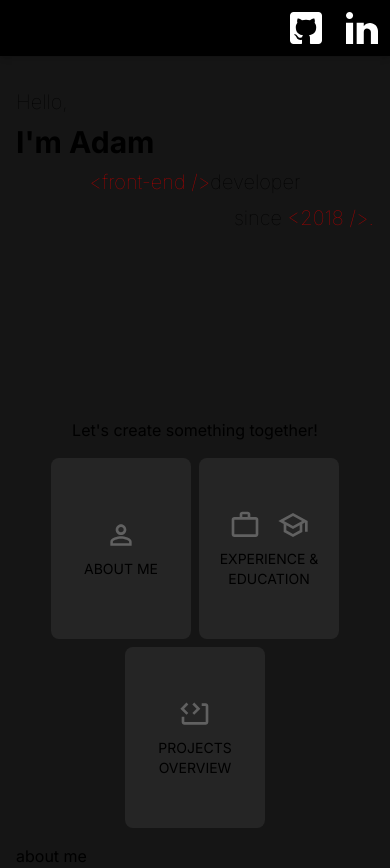
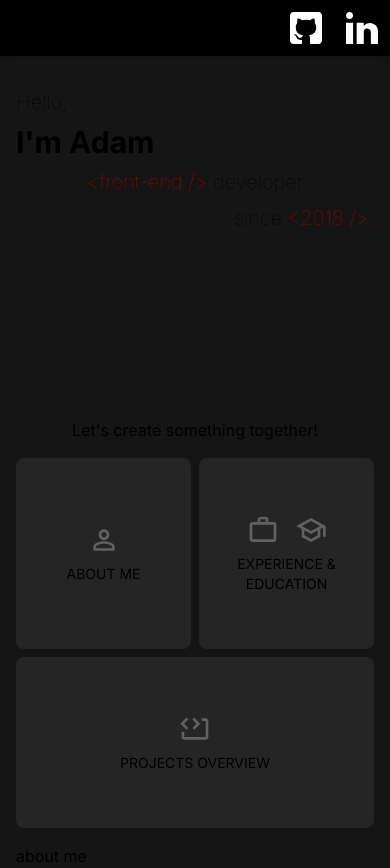
Before and after one commit to vincer0/apdev-pl, a Next.js app: page / in a window 390 px wide. Built offline with nearby package versions, Linux system fonts and the light colour scheme.

Commit message:
rwd work, add xs breakpoint

```diff
--- a/components/hero-section/index.tsx
+++ b/components/hero-section/index.tsx
@@ -6,14 +6,14 @@ export default function HeroSection() {
       <div className="flex flex-col basis-1/2 pb-4">
         <p className="text-xl md:text-3xl font-thin">Hello,</p>
         <h1 className="text-3xl md:text-6xl font-bold my-2">I&apos;m Adam</h1>
-        <h2 className="text-xl text-center mb-2 md:mb-0 md:text-left md:text-3xl font-thin">
-          <span className="text-apdRed">{`<front-end />`}</span>
+        <h2 className="text-xl text-center xs:text-left mb-2 md:mb-0 md:text-left md:text-3xl font-thin">
+          <span className="text-apdRed">{`<front-end /> `}</span>
           developer
         </h2>
-        <h3 className="flex-grow text-xl text-right md:text-left md:text-3xl font-thin">
+        <h3 className="flex-grow text-xl text-right xs:text-left md:text-left md:text-3xl font-thin">
           since <span className="text-apdRed">{`<2018 />`}.</span>
         </h3>
-        <h4 className="text-md font-regular text-center">{`Let's create something together!`}</h4>
+        <h4 className="text-md font-regular text-center md:text-3xl">{`Let's create something together!`}</h4>
       </div>
       <Menu />
     </section>
--- a/components/link-button/index.tsx
+++ b/components/link-button/index.tsx
@@ -17,7 +17,7 @@ export default function LinkButton({
 }: Props) {
   return (
     <Link href={href} className={className}>
-      <div className="w-full h-full flex flex-col items-center justify-center gap-2 md:gap-4 py-2">
+      <div className="w-full h-full flex flex-col items-center justify-center gap-2 md:gap-4 p-2">
         {Array.isArray(Icon) ? (
           <div className="flex gap-4 justify-center">
             {Icon.map(({ id, element: Icon }) => (
--- a/components/menu/index.tsx
+++ b/components/menu/index.tsx
@@ -1,17 +1,18 @@
 import LinkButton from "../link-button";
 import { EduHat, CodeSheet, Suitcase, Person } from "../icons";
 
+// TODO probably classnames go into LinkButton
 export default function Menu() {
   return (
     <div className="flex gap-2 flex-wrap justify-center basis-1/2">
       <LinkButton
-        className="w-[140px] rounded-lg bg-apdSecondaryBg"
+        className="min-w-[140px] xs:w-auto flex-1 rounded-lg bg-apdSecondaryBg md:bg-transparent"
         href="#about-me"
         label="About Me"
         icon={Person}
       />
       <LinkButton
-        className="w-[140px] rounded-lg bg-apdSecondaryBg"
+        className="min-w-[140px] xs:w-auto flex-1 rounded-lg bg-apdSecondaryBg md:bg-transparent"
         href="#experience"
         label="Experience & Education"
         icon={[
@@ -20,7 +21,7 @@ export default function Menu() {
         ]}
       />
       <LinkButton
-        className="w-[140px] rounded-lg bg-apdSecondaryBg"
+        className="min-w-[140px] flex-1 basis-full md:basis-0 xs:w-auto rounded-lg bg-apdSecondaryBg md:bg-transparent"
         href="#projects"
         label="Projects Overview"
         icon={CodeSheet}
--- a/components/side-menu/index.tsx
+++ b/components/side-menu/index.tsx
@@ -7,7 +7,7 @@ export default function SideMenu() {
       <ExternalLink href="https://www.github.com" icon={<Github />} />
       <ExternalLink href="https://www.linkedin.com" icon={<LinkedIn />} />
       <ExternalLink href="mailto:dev.adam.pasierb@gmail.com" icon={<Mail />} />
-      <div className="bg-secondaryText w-[1px] h-32"></div>
+      <div className="bg-apdRed w-[1px] h-32"></div>
     </div>
   );
 }
--- a/tailwind.config.ts
+++ b/tailwind.config.ts
@@ -8,8 +8,11 @@ const config: Config = {
   ],
   theme: {
     extend: {
+      screens: {
+        xs: "475px",
+      },
       backgroundColor: {
-        apdRed: "var(--color-apd-red)",
+        apdRed: "var(--apd-red)",
         apdSecondaryBg: "var(--apd-secondary-bg)",
       },
       colors: {
```
